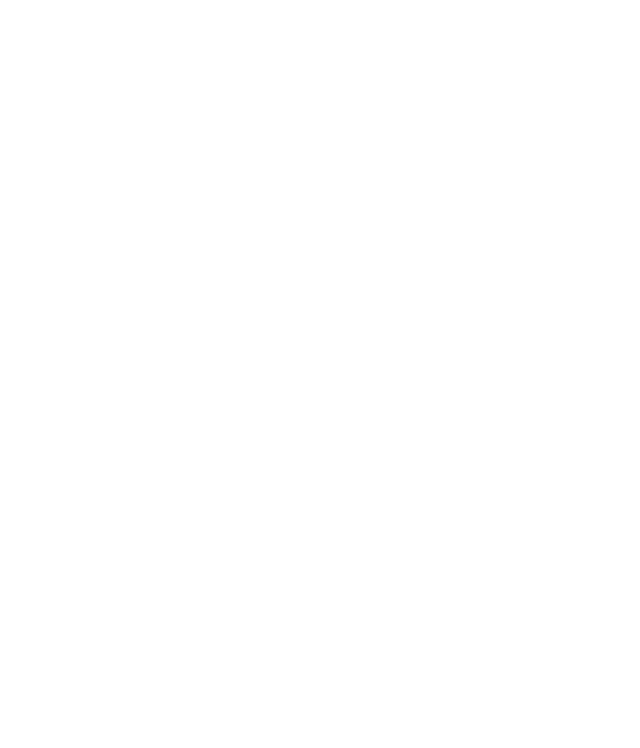
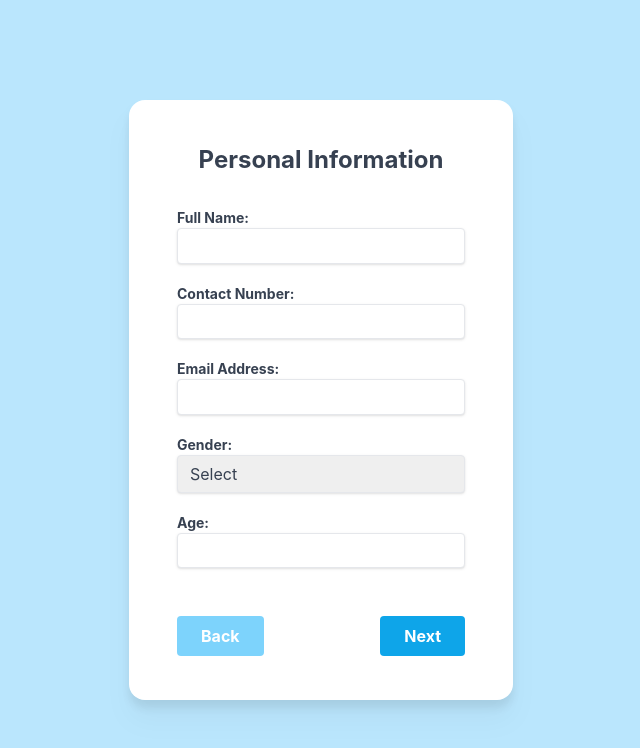
Before and after one commit to aldreichh/form-collab, a React (Create React App) app: page / in a window 1280 px wide. Shown: the top 748 px of the page, without its empty margins (319-959 px from the left). Built offline with nearby package versions, Linux system fonts and the light colour scheme.

Commit message:
Added changes to Personal form

```diff
--- a/src/App.js
+++ b/src/App.js
@@ -1,10 +1,34 @@
+import Personal from './components/Personal';
+import Address from './components/Address';
+import Workex from './components/Workex';
+import {Routes, Route, Link} from 'react-router-dom';
 
 function App() {
+  const personalData = localStorage.getItem('personalData');
+
   return (
     <div className="App">
-
+      <>
+        <div className="bg-sky-200 h-screen flex items-center justify-center">
+          <Routes>
+            <Route path="/" element={<Personal/>}/>
+            <Route path="/Address" element={<Address/>}/>
+            <Route path="/Workex" element={<Workex/>}/>
+            <Route path="*" element={<NotFound/>}/>
+          </Routes>
+      </div>
+      </>
     </div>
   );
 }
 
+
+function NotFound () {
+  return (
+    <main>
+      <h2>Why are you here?</h2>
+    </main>
+  )
+}
+
 export default App;
--- /dev/null
+++ b/src/components/Address.js
@@ -0,0 +1,11 @@
+import {useState, React} from 'react';
+import { useNavigate  } from 'react-router-dom';
+
+function Address () {
+    return (
+        <>
+        </>
+    )
+}
+
+export default Address
--- /dev/null
+++ b/src/components/Personal.js
@@ -0,0 +1,77 @@
+import {useState, React} from 'react';
+import { useNavigate  } from 'react-router-dom';
+
+function Personal () {
+    const navigate = useNavigate ();
+
+    const handleFormSubmit = (event) => {
+        event.preventDefault();
+
+        //Insert data into an array variable
+        const personalData = {
+            fullName: event.target.elements.fullName.value,
+            contactNumber: event.target.elements.contactNumber.value,
+            emailAddress: event.target.elements.emailAddress.value,
+            gender: selectedOption,
+            age: event.target.elements.age.value,
+        }
+
+        // Save the data to local storage
+        localStorage.setItem('personalData', JSON.stringify(personalData));
+
+        // Navigate to the main page
+        navigate('/Address');
+    };
+
+    const [selectedOption, setSelectedOption] = useState('');
+
+    //To display the selected gender
+    const handleChange = (event) => {
+        setSelectedOption(event.target.value);
+    }
+
+    //I route sa previous form inyong back diri
+    //Wala ra nako gibutngan kay first form akoa
+    const handleBackClick = () => {
+    }
+
+    return (
+        <>
+            <div className="w-96 h-3/4 flex flex-col justify-center items-center mx-auto bg-white rounded-2xl drop-shadow-xl">
+                <form className="flex flex-col items-left justify-center w-full h-full no-scrollbar overflow-y-auto" onSubmit={handleFormSubmit}>
+                    <text className="block text-gray-700 text-2xl font-bold mb-8 text-center">Personal Information</text>
+                    <label className="w-3/4 mx-auto block text-gray-700 text-sm font-bold mb-5">
+                        Full Name:
+                        <input className="flex shadow appearance-none border rounded w-full py-2 px-3 text-gray-700 leading-tight focus:outline-none focus:shadow-outline" type="text" name="fullName" required/>
+                    </label>
+                    <label className="w-3/4 mx-auto block text-gray-700 text-sm font-bold mb-5">
+                        Contact Number:
+                        <input className="flex shadow appearance-none border rounded w-full py-2 px-3 text-gray-700 leading-tight focus:outline-none focus:shadow-outline" type="number" name="contactNumber" maxLength={12} required/>
+                    </label>
+                    <label className="w-3/4 mx-auto block text-gray-700 text-sm font-bold mb-5">
+                        Email Address:
+                        <input className="flex shadow appearance-none border rounded w-full py-2 px-3 text-gray-700 leading-tight focus:outline-none focus:shadow-outline" type="text" name="emailAddress" required/>
+                    </label>
+                    <label className="w-3/4 mx-auto block text-gray-700 text-sm font-bold" htmlFor="dropdown">Gender:</label>
+                    <select className="w-3/4 mx-auto mb-5 flex shadow appearance-none border rounded py-2 px-3 text-gray-700 leading-tight focus:outline-none focus:shadow-outline" id="dropdown" value={selectedOption} onChange={handleChange} required>
+                        <option value="">Select</option>
+                        <option value="Male">Male</option>
+                        <option value="Female">Female</option>
+                        <option value="Prefer not to say">Prefer not to say</option>
+                    </select>
+                    <label className="w-3/4 mx-auto block text-gray-700 text-sm font-bold mb-5">
+                        Age:
+                        <input className="flex shadow appearance-none border rounded w-full py-2 px-3 text-gray-700 leading-tight focus:outline-none focus:shadow-outline" type="number" name="age" required/>
+                    </label>
+
+                    <div className="w-3/4 mx-auto flex justify-between mt-7">
+                        <button className="bg-sky-300  text-white font-bold py-2 px-6 rounded" type="button" onClick={handleBackClick}>Back</button>
+                        <button className="bg-sky-500 hover:bg-sky-700 text-white font-bold py-2 px-6 rounded" type="submit">Next</button>
+                    </div>
+                </form>
+            </div>
+        </>
+    )
+}
+
+export default Personal
--- /dev/null
+++ b/src/components/Workex.js
@@ -0,0 +1,11 @@
+import {useState, React} from 'react';
+import { useNavigate  } from 'react-router-dom';
+
+function Workex () {
+    return (
+        <>
+        </>
+    )
+}
+
+export default Workex
--- a/src/index.js
+++ b/src/index.js
@@ -3,11 +3,14 @@
 import './index.css';
 import App from './App';
 import reportWebVitals from './reportWebVitals';
+import { BrowserRouter } from 'react-router-dom';
 
 const root = ReactDOM.createRoot(document.getElementById('root'));
 root.render(
   <React.StrictMode>
-    <App />
+    <BrowserRouter>
+     <App />
+    </BrowserRouter>
   </React.StrictMode>
 );
 
```
